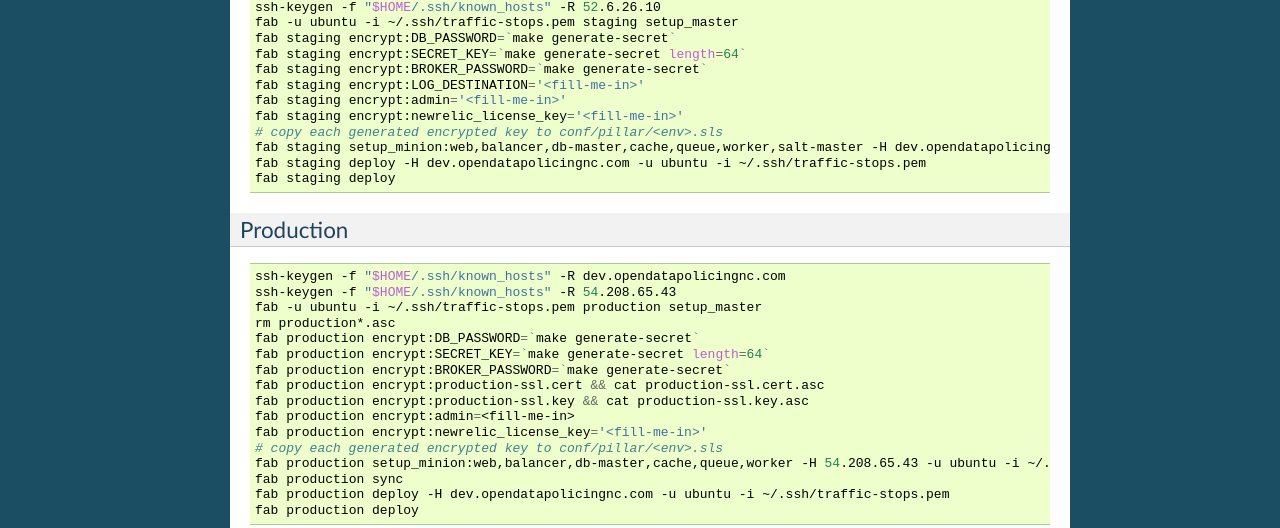
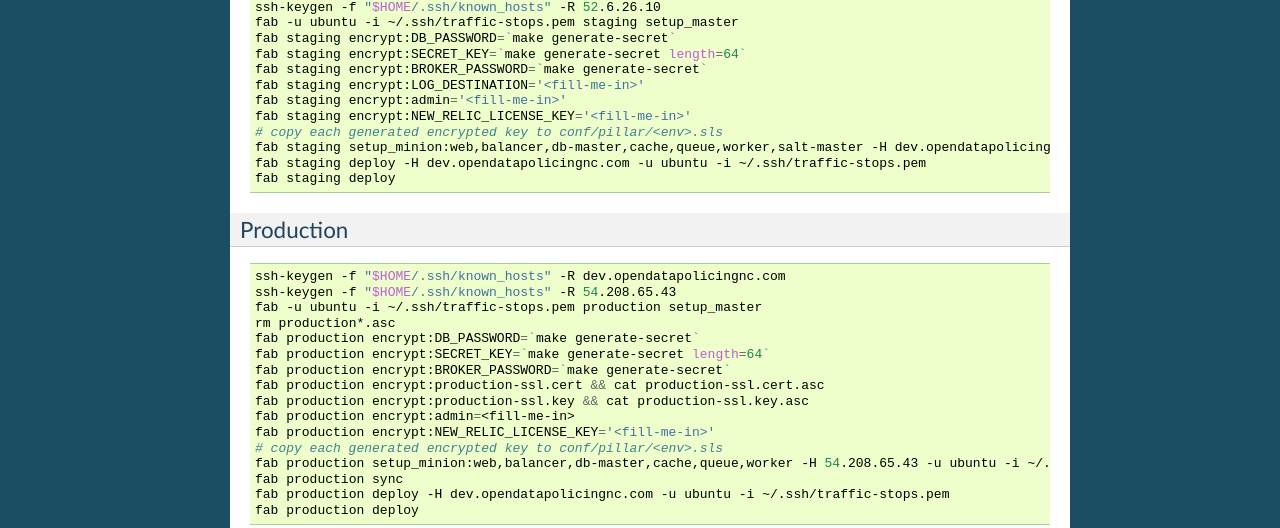
Before and after one commit to OpenDataPolicingNC/Traffic-Stops, a Sphinx documentation site: the page built from docs/provisioning.rst, in a window 1280 px wide and 900 px high, scrolled down 6472 px. Shown: the part 267-795 px from the top of the window. Built offline with Sphinx 7.4.7, drawn with Linux system fonts in a browser that asks for light colours.

Commit message:
use uppercase newrelic key to match margarita changes

```diff
--- a/docs/data-import.rst
+++ b/docs/data-import.rst
@@ -78,7 +78,7 @@
 
     cd /var/www/traffic-stops
     source ./env/bin/activate
-    ./manage.sh import_nc /var/www/traffic_stops/data
+    ./manage.sh import_nc --dest=/var/www/traffic_stops/data
 
 When finished, revoke SUPERUSER privileges:
 
--- a/docs/provisioning.rst
+++ b/docs/provisioning.rst
@@ -402,7 +402,7 @@
     fab staging encrypt:BROKER_PASSWORD=`make generate-secret`
     fab staging encrypt:LOG_DESTINATION='<fill-me-in>'
     fab staging encrypt:admin='<fill-me-in>'
-    fab staging encrypt:newrelic_license_key='<fill-me-in>'
+    fab staging encrypt:NEW_RELIC_LICENSE_KEY='<fill-me-in>'
     # copy each generated encrypted key to conf/pillar/<env>.sls
     fab staging setup_minion:web,balancer,db-master,cache,queue,worker,salt-master -H dev.opendatapolicingnc.com -u ubuntu -i ~/.ssh/traffic-stops.pem
     fab staging deploy -H dev.opendatapolicingnc.com -u ubuntu -i ~/.ssh/traffic-stops.pem
@@ -423,7 +423,7 @@
     fab production encrypt:production-ssl.cert && cat production-ssl.cert.asc
     fab production encrypt:production-ssl.key && cat production-ssl.key.asc
     fab production encrypt:admin=<fill-me-in>
-    fab production encrypt:newrelic_license_key='<fill-me-in>'
+    fab production encrypt:NEW_RELIC_LICENSE_KEY='<fill-me-in>'
     # copy each generated encrypted key to conf/pillar/<env>.sls
     fab production setup_minion:web,balancer,db-master,cache,queue,worker -H 54.208.65.43 -u ubuntu -i ~/.ssh/traffic-stops.pem
     fab production sync
```
